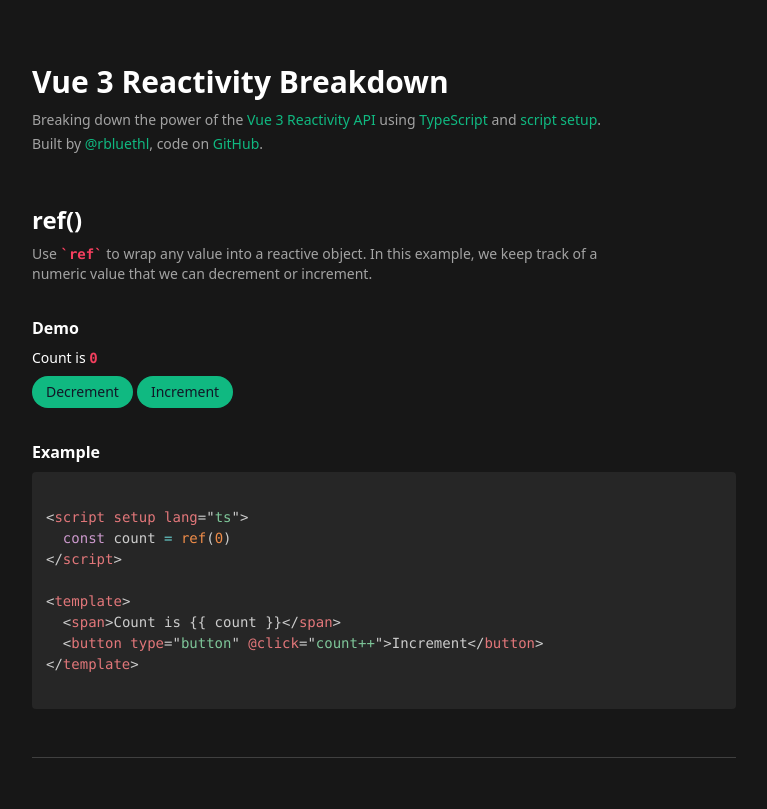
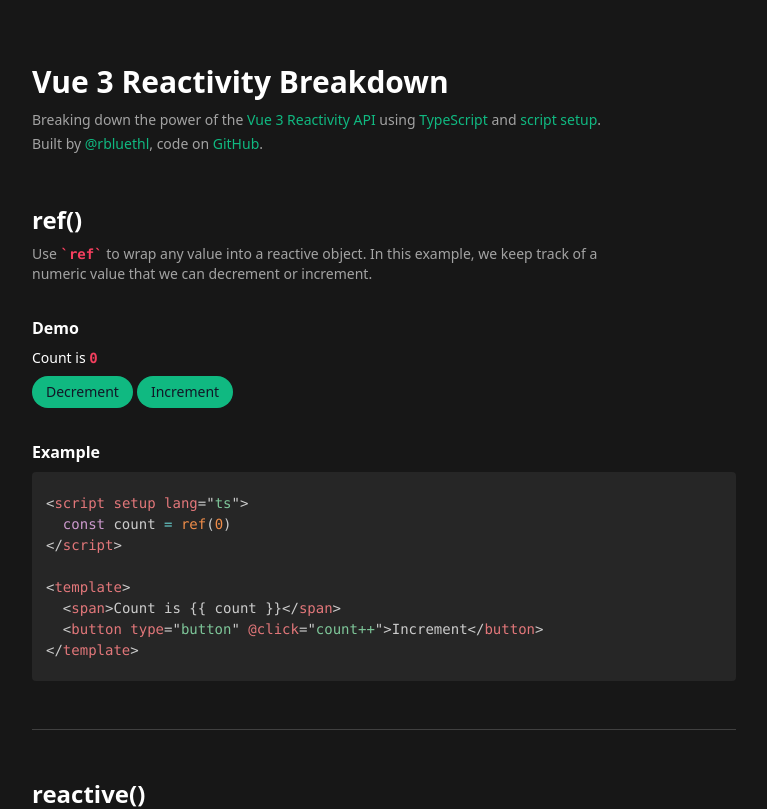
Before and after one commit to rbluethl/vue3-reactivity-breakdown, a Vue app: page / in a window 1280 px wide. Shown: the top 809 px of the page, without its empty margins (256-1023 px from the left). Built offline with nearby package versions, Linux system fonts and the light colour scheme.

Commit message:
Reduced code block padding

```diff
--- a/src/components/CodeBlock.vue
+++ b/src/components/CodeBlock.vue
@@ -16,7 +16,7 @@ onMounted(() => {
 </script>
 
 <template>
-  <pre class="rounded !bg-neutral-800 !text-sm">
+  <pre class="rounded !bg-neutral-800 !py-0 !text-sm">
     <code class="language-markup !font-mono !bg-neutral-800">{{script}}</code>
     <code class="language-markup !font-mono !bg-neutral-800 ">{{template}}</code>
   </pre>
```
